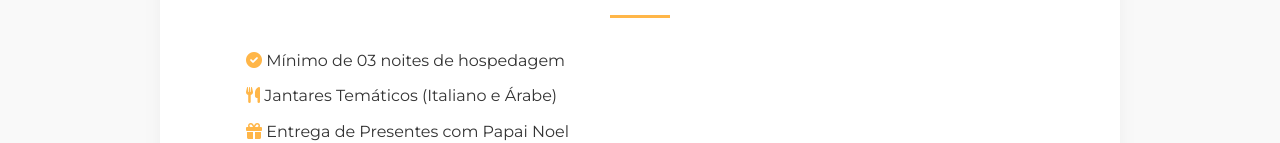
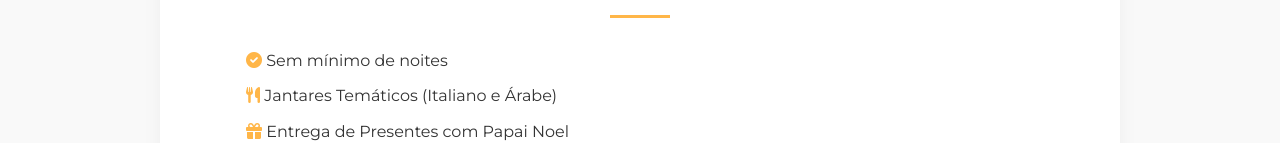
Before and after one commit to DesenvolvimentoViale/natalvc, a plain HTML site: page index.html in a window 1280 px wide. Shown: the part 795-938 px from the top of the page. Drawn offline with nearby package versions, Linux system fonts and the light colour scheme.

Commit message:
index.html

```diff
--- a/index.html
+++ b/index.html
@@ -229,7 +229,7 @@
             <h2 class="section-title">O Que Espera Por Você</h2>
             <div class="grid-2">
                 <ul style="text-align: left; margin: 0 auto; max-width: 400px;">
-                    <li style="margin-bottom: 10px;"><i class="fas fa-check-circle" style="color:var(--cor-destaque)"></i> Mínimo de 03 noites de hospedagem</li>
+                    <li style="margin-bottom: 10px;"><i class="fas fa-check-circle" style="color:var(--cor-destaque)"></i> Sem mínimo de noites</li>
                     <li style="margin-bottom: 10px;"><i class="fas fa-utensils" style="color:var(--cor-destaque)"></i> Jantares Temáticos (Italiano e Árabe)</li>
                     <li style="margin-bottom: 10px;"><i class="fas fa-gift" style="color:var(--cor-destaque)"></i> Entrega de Presentes com Papai Noel</li>
                     <li style="margin-bottom: 10px;"><i class="fas fa-music" style="color:var(--cor-destaque)"></i> Festa Natalina com DJ até 01h</li>
@@ -336,4 +336,5 @@
     </a>
 
 </body>
+
 </html>
```
